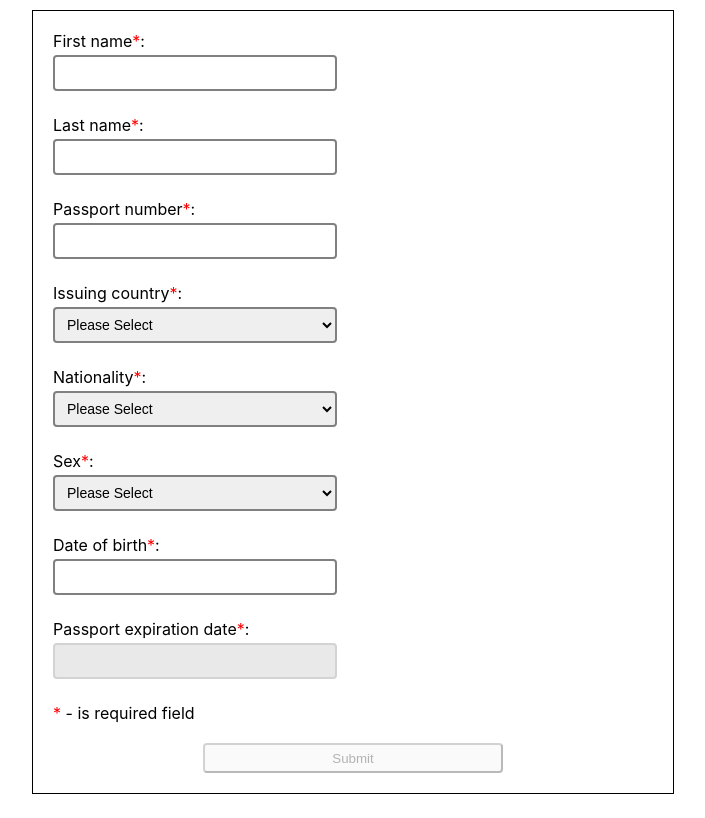
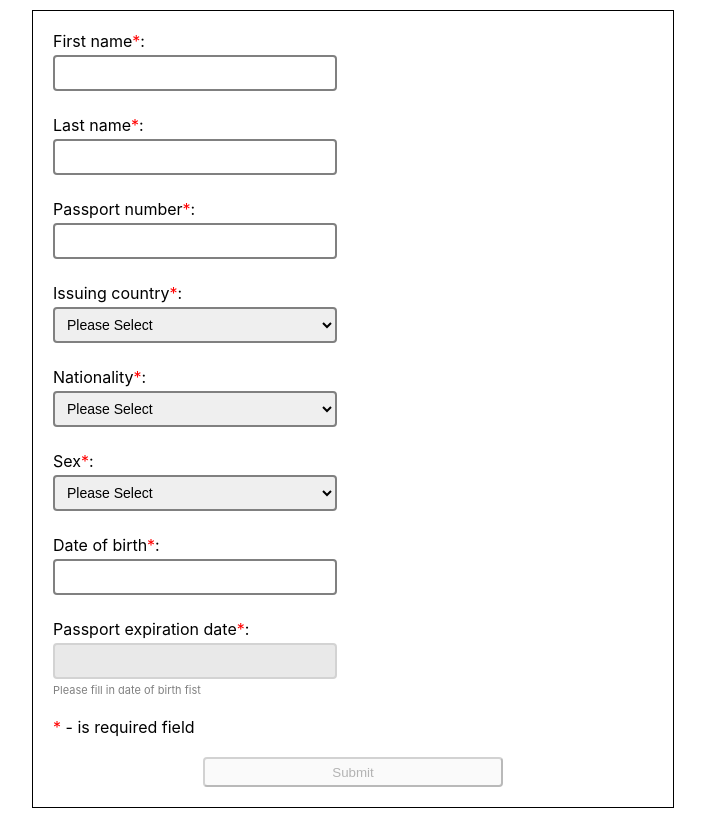
Before and after one commit to AlexOg37/form-with-validation, a React (Create React App) app: page / in a window 1280 px wide. Shown: the whole page, without its empty margins (287-992 px from the left). Built offline with nearby package versions, Linux system fonts and the light colour scheme.

Commit message:
add label for disabled field

```diff
--- a/src/Form/FormFieldWrapper.ts
+++ b/src/Form/FormFieldWrapper.ts
@@ -26,7 +26,7 @@ export const FormFieldWrapper = styled.div<{ error: string | undefined; }>`
   }
   input:disabled, select:disabled {
     background: #e9e9e9;
-    border-color: lightgrey;
+    border-color: lightgray;
     cursor: not-allowed;
   }
   select {
@@ -37,4 +37,8 @@ export const FormFieldWrapper = styled.div<{ error: string | undefined; }>`
     font-size: 11px;
     color: red;
   }
+  .disabled-label {
+    font-size: 11px;
+    color: gray;
+  }
 `;
--- a/src/Form/FormPresentation.tsx
+++ b/src/Form/FormPresentation.tsx
@@ -8,6 +8,7 @@ import { Values, Errors } from '../actions';
 import styled from 'styled-components';
 import { Required } from './Required';
 import { sexOptions } from './sexOptions';
+import { disabledExpirationDate } from '../validation/errorMessages';
 
 export type Validation = (value: string) => string;
 
@@ -133,6 +134,7 @@ const FormPresentation: React.FC<Props> = ({
         onBlur={e => handleFiledTouch('passportExpiration', validateExpirationDate)}
         error={errors.passportExpiration}
         disabled={errors.dateOfBirth !== ''}
+        disabledLabel={disabledExpirationDate}
       />
       <Required> - is required field</Required>
       <button className='submit' type='submit' disabled={!isFormValid}>{formLabels.submitButton}</button>
--- a/src/TextInput/TextInput.tsx
+++ b/src/TextInput/TextInput.tsx
@@ -5,6 +5,7 @@ import { Required } from '../Form/Required';
 type Props = {
   error?: string;
   disabled?: boolean;
+  disabledLabel?: string;
   label: string;
   name: string;
   required?: boolean;
@@ -16,6 +17,7 @@ type Props = {
 export const TextInput: React.FC<Props> = ({
   error,
   disabled,
+  disabledLabel,
   label,
   name,
   required,
@@ -35,6 +37,9 @@ export const TextInput: React.FC<Props> = ({
         onChange={onChange}
         onBlur={onBlur}
       />
+      {!error && disabled && disabledLabel &&
+        <label className='disabled-label' id={`${name}-disabled-label`}>{disabledLabel}</label>
+      }
       {error && <label className='error' id={`${name}-error`}>{error}</label>}
       <br/>
     </FormFieldWrapper>
--- a/src/validation/errorMessages.ts
+++ b/src/validation/errorMessages.ts
@@ -13,3 +13,4 @@ export const maxAgeError = `Max age is ${maxAge}`;
 export const expirationError = 'Passport is expired';
 export const expirationEarlierThanDOBError = `Passport expiration date can't be less than date of birth and ${minYearsToGetPassport} year(s)`;
 export const maxExpirationDate = `Passport expiration date can't more than ${yearsPassportIsValid} year(s)`;
+export const disabledExpirationDate = `Please fill in date of birth fist`;
```
